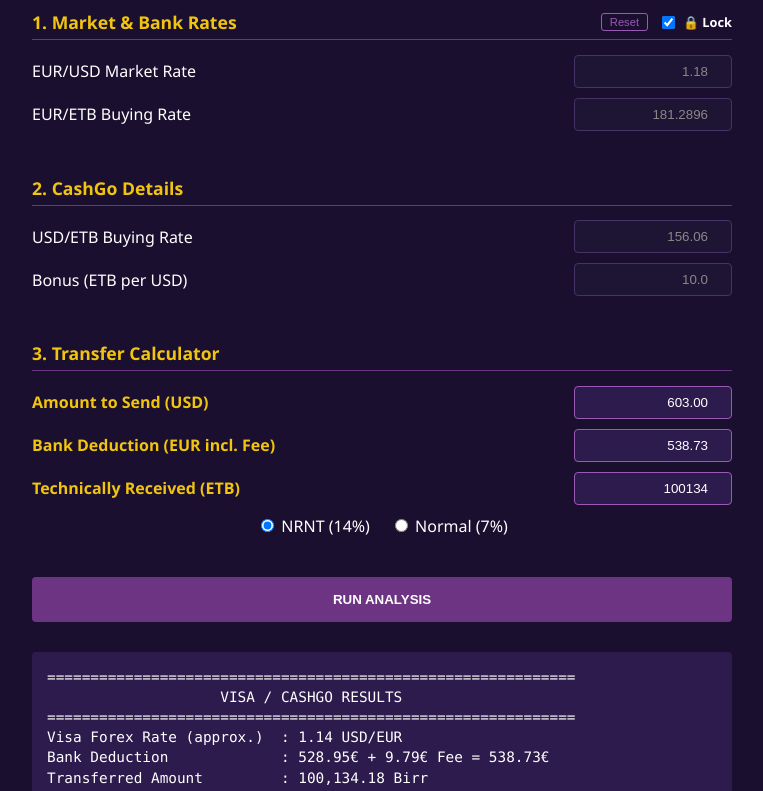
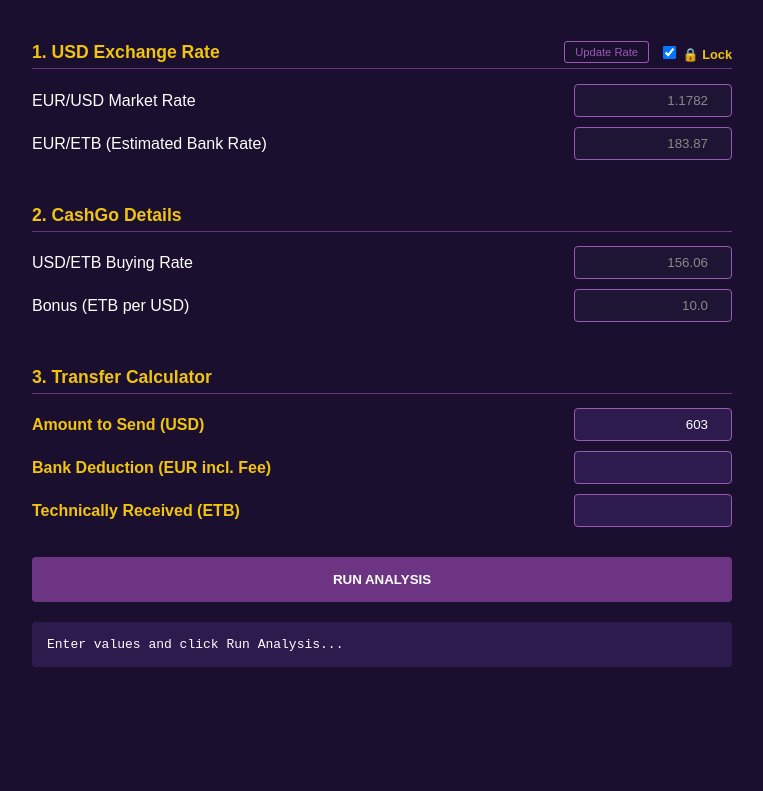
Before and after one commit to HWFWM/cbe-calculator, a plain HTML site: page index.html in a window 1280 px wide. Shown: the part 101-892 px from the top of the page, without its empty margins (258-1021 px from the left). After the commit the page ends 800 px from the top, so only its background shows below. Drawn offline with Linux system fonts and the light colour scheme.

Commit message:
update index.html

```diff
--- a/index.html
+++ b/index.html
@@ -14,139 +14,17 @@
             --text-white: #ffffff;
             --locked-bg: #1e1433;
         }
-
-        body {
-            background-color: var(--bg-main);
-            color: var(--text-white);
-            font-family: 'Segoe UI', Tahoma, Geneva, Verdana, sans-serif;
-            margin: 0;
-            display: flex;
-            justify-content: center;
-            padding: 20px;
-        }
-
-        .container {
-            width: 100%;
-            max-width: 700px;
-            display: flex;
-            flex-direction: column;
-            gap: 20px;
-        }
-
-        h1 {
-            color: var(--gold);
-            font-size: 1.4rem;
-            text-align: center;
-            letter-spacing: 1px;
-            margin-bottom: 10px;
-        }
-
-        h2 {
-            color: var(--gold);
-            font-size: 1.1rem;
-            border-bottom: 1px solid var(--btn-purple);
-            padding-bottom: 5px;
-            margin-top: 15px;
-            display: flex;
-            justify-content: space-between;
-            align-items: center;
-        }
-
-        .input-group {
-            display: flex;
-            justify-content: space-between;
-            align-items: center;
-            margin-bottom: 10px;
-        }
-
-        input[type="number"] {
-            background: var(--bg-card);
-            border: 1px solid var(--accent-purple);
-            color: white;
-            padding: 8px;
-            border-radius: 4px;
-            text-align: right;
-            width: 140px;
-            transition: all 0.2s;
-        }
-
-        input:focus {
-            outline: none;
-            border-color: var(--gold);
-            box-shadow: 0 0 5px rgba(241, 196, 15, 0.3);
-        }
-
-        input:disabled {
-            background: var(--locked-bg);
-            border-color: #443366;
-            color: #888;
-            cursor: not-allowed;
-        }
-
-        .lock-control {
-            font-size: 0.8rem;
-            display: flex;
-            align-items: center;
-            gap: 5px;
-            color: var(--text-white);
-            cursor: pointer;
-        }
-
-        .radio-group {
-            display: flex;
-            gap: 20px;
-            justify-content: center;
-            margin: 10px 0;
-        }
-
-        button.run-btn {
-            background-color: var(--btn-purple);
-            color: white;
-            border: none;
-            padding: 15px;
-            font-weight: bold;
-            border-radius: 4px;
-            cursor: pointer;
-            transition: background 0.3s;
-            margin: 10px 0;
-        }
-
-        button.run-btn:hover {
-            background-color: var(--accent-purple);
-        }
-
-        #results {
-            background-color: var(--bg-card);
-            font-family: 'Consolas', 'Courier New', monospace;
-            padding: 15px;
-            white-space: pre;
-            font-size: 0.9rem;
-            line-height: 1.4;
-            border-radius: 4px;
-            min-height: 200px;
-            overflow-x: auto;
-        }
-
-        .reset-btn {
-            background: transparent;
-            border: 1px solid var(--accent-purple);
-            color: var(--accent-purple);
-            font-size: 0.7rem;
-            padding: 2px 8px;
-            border-radius: 3px;
-            cursor: pointer;
-            margin-left: 10px;
-        }
-
-        .highlight-label {
-            color: var(--gold);
-            font-weight: bold;
-        }
-
-        @media (max-width: 480px) {
-            .input-group { flex-direction: column; align-items: flex-start; gap: 5px; }
-            input[type="number"] { width: 100%; box-sizing: border-box; }
-        }
+        body { background-color: var(--bg-main); color: var(--text-white); font-family: sans-serif; display: flex; justify-content: center; padding: 20px; }
+        .container { width: 100%; max-width: 700px; display: flex; flex-direction: column; gap: 20px; }
+        h1, h2 { color: var(--gold); }
+        h2 { font-size: 1.1rem; border-bottom: 1px solid var(--btn-purple); padding-bottom: 5px; display: flex; justify-content: space-between; align-items: center; }
+        .input-group { display: flex; justify-content: space-between; align-items: center; margin-bottom: 10px; }
+        input[type="number"] { background: var(--bg-card); border: 1px solid var(--accent-purple); color: white; padding: 8px; border-radius: 4px; text-align: right; width: 140px; }
+        input:disabled { background: var(--locked-bg); color: #888; }
+        .run-btn { background-color: var(--btn-purple); color: white; border: none; padding: 15px; font-weight: bold; border-radius: 4px; cursor: pointer; }
+        #results { background-color: var(--bg-card); font-family: monospace; padding: 15px; white-space: pre; border-radius: 4px; }
+        .reset-btn { background: transparent; border: 1px solid var(--accent-purple); color: var(--accent-purple); font-size: 0.7rem; padding: 4px 10px; border-radius: 3px; cursor: pointer; }
+        .highlight-label { color: var(--gold); font-weight: bold; }
     </style>
 </head>
 <body>
@@ -156,21 +34,19 @@
 
     <div>
         <h2>
-            1. Market & Bank Rates
+            1. USD Exchange Rate
             <div style="display: flex; align-items: center; gap: 10px;">
-                <button class="reset-btn" onclick="resetDefaults()">Reset</button>
-                <label class="lock-control">
-                    <input type="checkbox" id="lockToggle" onchange="toggleLock()" checked> 🔒 Lock
-                </label>
+                <button class="reset-btn" onclick="fetchRate()" id="fetchBtn">Update Rate</button>
+                <label style="font-size: 0.8rem;"><input type="checkbox" id="lockToggle" onchange="toggleLock()" checked> 🔒 Lock</label>
             </div>
         </h2>
         <div class="input-group">
             <label>EUR/USD Market Rate</label>
-            <input type="number" id="eur_usd_kurs" class="rate-input" step="0.0001" value="1.18" disabled>
+            <input type="number" id="eur_usd_kurs" class="rate-input" step="0.0001" value="1.1782" disabled oninput="estimateEurEtb()">
         </div>
         <div class="input-group">
-            <label>EUR/ETB Buying Rate</label>
-            <input type="number" id="cbe_euro_buying" class="rate-input" step="0.0001" value="181.2896" disabled>
+            <label>EUR/ETB (Estimated Bank Rate)</label>
+            <input type="number" id="cbe_euro_buying" class="rate-input" step="0.01" value="183.87" disabled>
         </div>
     </div>
 
@@ -178,7 +54,7 @@
         <h2>2. CashGo Details</h2>
         <div class="input-group">
             <label>USD/ETB Buying Rate</label>
-            <input type="number" id="cashgo_usd_base" class="rate-input" step="0.01" value="156.06" disabled>
+            <input type="number" id="cashgo_usd_base" class="rate-input" step="0.01" value="156.06" disabled oninput="estimateEurEtb()">
         </div>
         <div class="input-group">
             <label>Bonus (ETB per USD)</label>
@@ -190,60 +66,75 @@
         <h2>3. Transfer Calculator</h2>
         <div class="input-group">
             <label class="highlight-label">Amount to Send (USD)</label>
-            <input type="number" id="usd_to_send" step="1" value="603" oninput="setLast('usd_to_send')">
+            <input type="number" id="usd_to_send" value="603" oninput="setLast('usd_to_send')">
         </div>
         <div class="input-group">
             <label class="highlight-label">Bank Deduction (EUR incl. Fee)</label>
-            <input type="number" id="total_eur_input" step="0.01" oninput="setLast('total_eur_input')">
+            <input type="number" id="total_eur_input" oninput="setLast('total_eur_input')">
         </div>
         <div class="input-group">
             <label class="highlight-label">Technically Received (ETB)</label>
-            <input type="number" id="birr_rec_input" step="1" oninput="setLast('birr_rec_input')">
-        </div>
-
-        <div class="radio-group">
-            <label><input type="radio" name="acc_type" value="NRNT" checked onchange="calculate()"> NRNT (14%)</label>
-            <label><input type="radio" name="acc_type" value="Normal" onchange="calculate()"> Normal (7%)</label>
+            <input type="number" id="birr_rec_input" oninput="setLast('birr_rec_input')">
         </div>
     </div>
 
     <button class="run-btn" onclick="calculate()">RUN ANALYSIS</button>
-
-    <div id="results">Results will appear here...</div>
+    <div id="results">Enter values and click Run Analysis...</div>
 </div>
 
 <script>
     let lastModified = 'usd_to_send';
 
-    function setLast(id) {
-        lastModified = id;
-    }
+    function setLast(id) { lastModified = id; }
 
     function toggleLock() {
         const isLocked = document.getElementById('lockToggle').checked;
         document.querySelectorAll('.rate-input').forEach(input => input.disabled = isLocked);
     }
 
-    function resetDefaults() {
-        if (confirm("Reset rates to default values?")) {
-            document.getElementById('eur_usd_kurs').value = "1.18";
-            document.getElementById('cbe_euro_buying').value = "181.2896";
-            document.getElementById('cashgo_usd_base').value = "156.06";
-            document.getElementById('bonus_amount').value = "10.0";
+    async function fetchRate() {
+        const btn = document.getElementById('fetchBtn');
+        btn.innerText = "Fetching...";
+        try {
+            // Switching to Coinbase API for real-time (not 24h cached) data
+            const response = await fetch('https://api.coinbase.com/v2/exchange-rates?currency=EUR');
+            const data = await response.json();
+
+            // Example: 1.177823
+            const rawRate = parseFloat(data.data.rates.USD);
+
+            // "Aufrunden" Logic:
+            // Rounds to 2 decimal places.
+            // 1.177823 -> 1.18 (because .78 is followed by .7, which is > 0.5)
+            const roundedRate = Math.round(rawRate * 100) / 100;
+
+            document.getElementById('eur_usd_kurs').value = roundedRate.toFixed(2);
+
+            btn.innerText = "Updated (Live)";
+            estimateEurEtb();
             calculate();
+        } catch (e) {
+            btn.innerText = "Error";
+            console.error("Fetch failed:", e);
         }
     }
 
+    function estimateEurEtb() {
+        const eurUsd = parseFloat(document.getElementById('eur_usd_kurs').value) || 0;
+        const usdEtb = parseFloat(document.getElementById('cashgo_usd_base').value) || 0;
+        // Logic: EUR/ETB = EUR/USD * USD/ETB
+        const estimate = eurUsd * usdEtb;
+        document.getElementById('cbe_euro_buying').value = estimate.toFixed(2);
+    }
+
     function calculate() {
-        try {
-            const kurs = parseFloat(document.getElementById('eur_usd_kurs').value);
+        const kurs = parseFloat(document.getElementById('eur_usd_kurs').value) || 1.18;
         const visa_rate = parseFloat((kurs * 0.966).toFixed(2));
-            const cbe_buy = parseFloat(document.getElementById('cbe_euro_buying').value);
-            const usd_base = parseFloat(document.getElementById('cashgo_usd_base').value);
-            const bonus = parseFloat(document.getElementById('bonus_amount').value) || 0;
+        const cbe_buy = parseFloat(document.getElementById('cbe_euro_buying').value) || 181.29;
+        const usd_base = parseFloat(document.getElementById('cashgo_usd_base').value) || 156.06;
+        const bonus = parseFloat(document.getElementById('bonus_amount').value) || 10;
         const with_bonus = usd_base + bonus;
         const fee_percent = 0.0185;
-            const acc_type = document.querySelector('input[name="acc_type"]:checked').value;
 
         let to_send_usd, total_eur, birr_rec;
 
@@ -263,45 +154,24 @@
             birr_rec = to_send_usd * with_bonus;
         }
 
-            // Update all fields
         document.getElementById('usd_to_send').value = to_send_usd.toFixed(2);
         document.getElementById('total_eur_input').value = total_eur.toFixed(2);
         document.getElementById('birr_rec_input').value = birr_rec.toFixed(0);
 
         const eur_f = total_eur - (total_eur / (1 + fee_percent));
-            const usd_tech = birr_rec / usd_base;
         const eff_eur = birr_rec / total_eur;
-            const eff_usd = birr_rec / (total_eur * kurs);
 
-            let output = "=============================================================\n";
-            output += "                    VISA / CASHGO RESULTS                    \n";
-            output += "=============================================================\n";
-            output += `Visa Forex Rate (approx.)  : ${visa_rate.toFixed(2)} USD/EUR\n`;
-            output += `Bank Deduction             : ${(total_eur - eur_f).toFixed(2)}€ + ${eur_f.toFixed(2)}€ Fee = ${total_eur.toFixed(2)}€\n`;
-            output += `Transferred Amount         : ${birr_rec.toLocaleString(undefined, {minimumFractionDigits: 2})} Birr\n`;
-            output += `Efficiency (incl. fees)    : ${eff_eur.toFixed(2)} Birr/€ | ${eff_usd.toFixed(2)} Birr/$\n\n`;
+        let output = `Visa Forex Rate : ${visa_rate.toFixed(2)} USD/EUR\n`;
+        output += `Total Cost      : ${total_eur.toFixed(2)}€ (incl. ${eur_f.toFixed(2)}€ Fee)\n`;
+        output += `Birr Received   : ${birr_rec.toLocaleString()} ETB\n`;
+        output += `Efficiency      : ${eff_eur.toFixed(2)} Birr/€\n\n`;
 
-            const bank_fee = 25.0;
-            const birr_bank = (total_eur - bank_fee) * cbe_buy;
-            const diff_birr = birr_rec - birr_bank;
-
-            if (acc_type === "NRNT") {
-                output += "=============================================================\n";
-                output += "        OPTION 3: BANK-TO-BANK COMPARISON (14% NRNT)         \n";
-                output += "=============================================================\n";
-                output += `Direct Bank Transfer Yields: ${birr_bank.toLocaleString()} Birr\n`;
-                output += `CashGo Advantage           : ${diff_birr.toLocaleString()} Birr (~${(diff_birr/cbe_buy).toFixed(0)}€)\n`;
-            }
+        const bank_yield = (total_eur - 25) * cbe_buy;
+        output += `Bank-to-Bank    : ${bank_yield.toLocaleString()} ETB\n`;
+        output += `CashGo Bonus    : ${(birr_rec - bank_yield).toLocaleString()} ETB`;
 
         document.getElementById('results').innerText = output;
-        } catch (e) {
-            console.error(e);
     }
-    }
-
-    // Initial run
-    calculate();
 </script>
-
 </body>
 </html>
```
Lines whose indentation alone changed are shown as unchanged.
